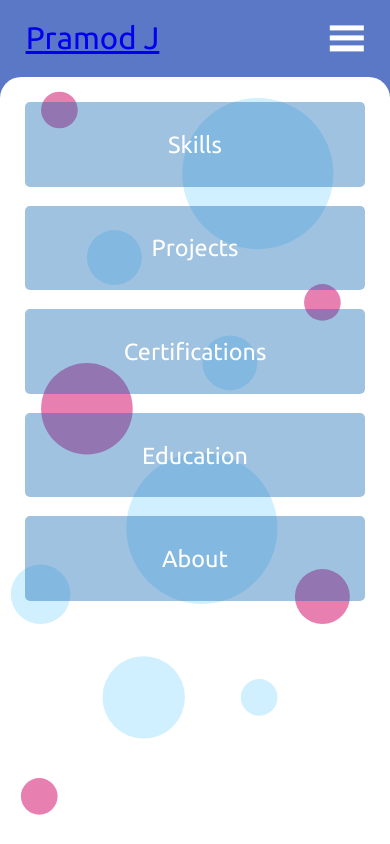
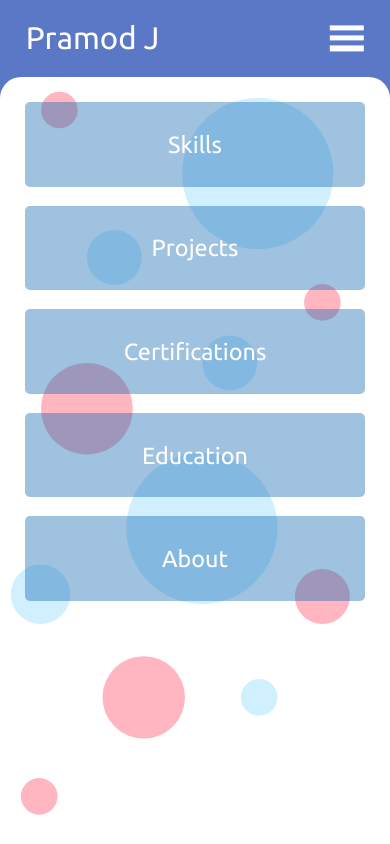
Before and after one commit to mr-pramod-98/portfolio, a Django app: page / in a window 390 px wide. Run offline with Django 3.2, Linux system fonts and the light colour scheme.

Commit message:
changed background in mobile view

```diff
--- a/portfolio/content/static/content/css/home.css
+++ b/portfolio/content/static/content/css/home.css
@@ -194,7 +194,7 @@ body {
         width: 100%;
         height: 100%;
         background-color: #FFFFFF;
-        background-image: url(../Images/background-mobile.svg);
+        background-image: url(../Images/background-mobile-2.svg);
         background-repeat: no-repeat;
         background-position: center;
         background-size: cover;
--- a/portfolio/static/content/css/home.css
+++ b/portfolio/static/content/css/home.css
@@ -43,7 +43,7 @@ body {
 }
 
 /* 1.1 Name and email */
-.main-name, .main-email {
+.main-name, .main-name a, .main-email {
     text-decoration: none;
     color: #FFFFFF;
 }
@@ -194,7 +194,7 @@ body {
         width: 100%;
         height: 100%;
         background-color: #FFFFFF;
-        background-image: url(../Images/background-mobile.svg);
+        background-image: url(../Images/background-mobile-2.svg);
         background-repeat: no-repeat;
         background-position: center;
         background-size: cover;
--- a/portfolio/static/content/css/navigation.css
+++ b/portfolio/static/content/css/navigation.css
@@ -12,10 +12,14 @@ body {
 .nav-title {
     position: absolute;
     font-size: 8vw;
-    color: #FFFFFF;
     left: 10%;
     top: 50%;
     transform: translate(-10%, -50%);
+}
+
+.nav-title a {
+    color: #FFFFFF;
+    text-decoration: none;
 }
 
 .nav-mobile {
```
Also changed, not shown: portfolio/content/static/content/Images/background-mobile-2.svg (added).
